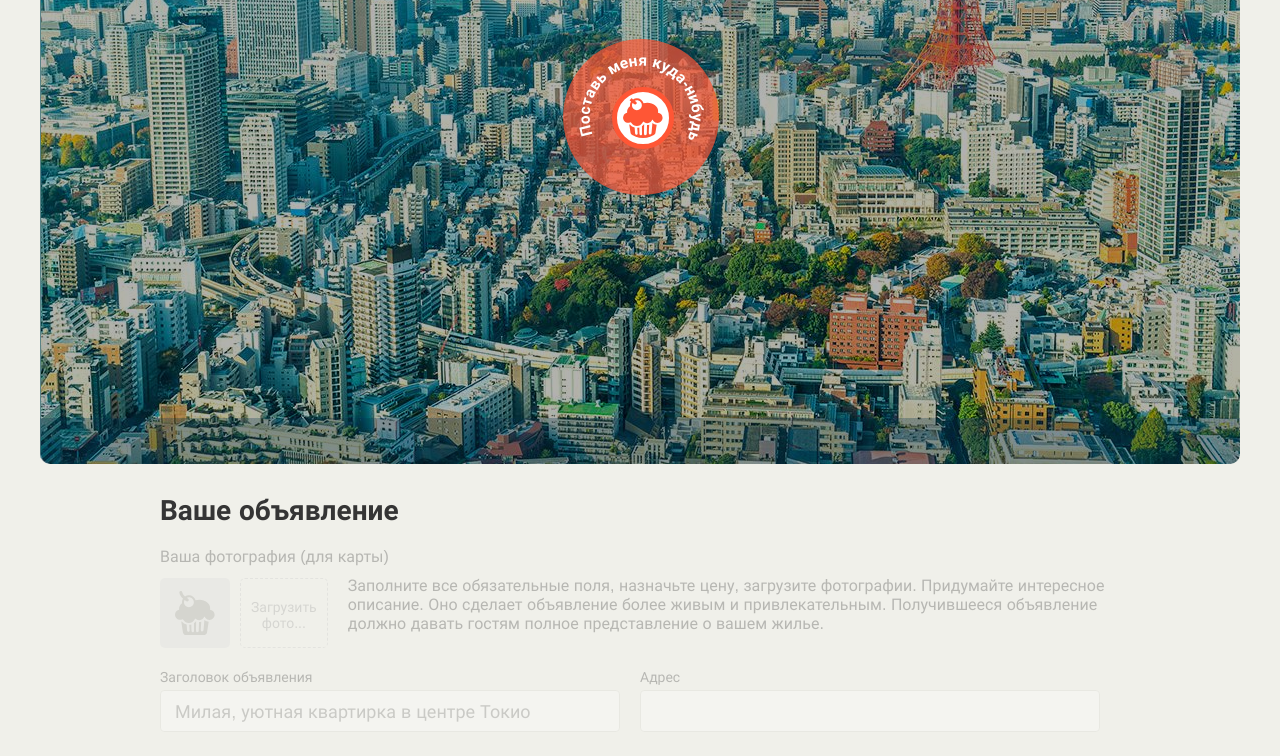
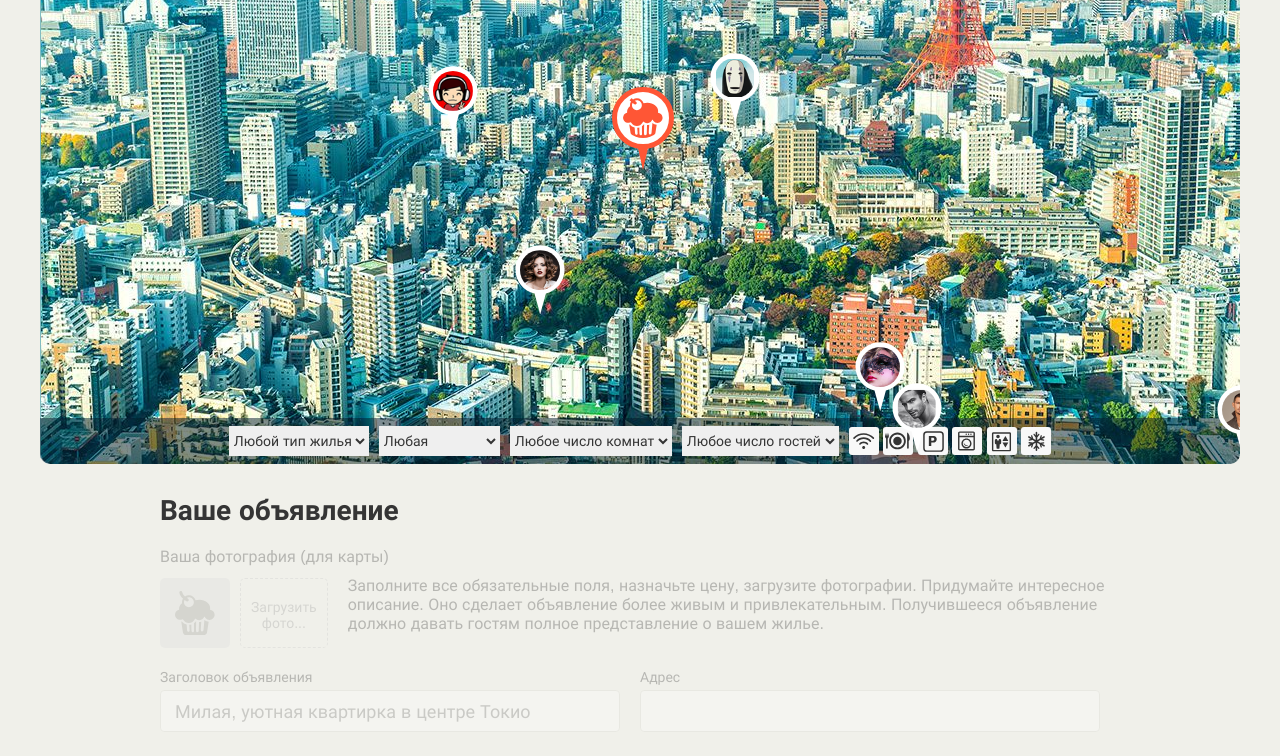
Before and after one commit to EgorBaydashev/684117-keksobooking-21, a website: page index.html in a window 1280 px wide. Shown: the part 286-1042 px from the top of the page. Drawn offline with Linux system fonts and the light colour scheme.

Commit message:
Написана функция для создания массива. На основе данных из массива созданы и отрисованы метки на карте

```diff
--- a/index.html
+++ b/index.html
@@ -247,6 +247,6 @@
       <button class="error__button">Попробовать снова</button>
     </div>
   </template>
-
+  <script src = "js/main.js"></script>
 </body>
 </html>
--- a/js/main.js
+++ b/js/main.js
@@ -0,0 +1,99 @@
+'use strict';
+
+const ADS_QUANTITY = 8;
+const TITLES = ['Уютный дом', 'Шикарные апартаменты', 'Маленькая квартирка', 'Просторная студия', 'Квартира-студия', 'Пентхаус', 'Штаб-квартира президента', 'Резиденция короля'];
+const MIN_PRICE = 0;
+const MAX_PRICE = 1000000;
+const TYPES = ['palace', 'flat', 'house', 'bungalow'];
+const ROOMS = [1, 2, 3, 4, 5];
+const GUESTS = [1, 2, 3, 4, 5, 6, 7, 8];
+const CHECKIN = ['12:00', '13:00', '14:00'];
+const CHECKOUT = ['12:00', '13:00', '14:00'];
+const FEATURES = ['wifi', 'dishwasher', 'parking', 'washer', 'elevator', 'conditioner'];
+const DESCRIPTION = 'Лучший вариант на сегодняшний день!';
+const PHOTOS = ['http://o0.github.io/assets/images/tokyo/hotel1.jpg', 'http://o0.github.io/assets/images/tokyo/hotel2.jpg', 'http://o0.github.io/assets/images/tokyo/hotel3.jpg'];
+const PIN_X_MIN = 0;
+const PIN_X_MAX = 1200;
+const PIN_Y_MIN = 130;
+const PIN_Y_MAX = 630;
+const PIN_X_OFFSET = 50;
+const PIN_Y_OFFSET = 70;
+
+const getRandomNumber = function (min, max) {
+  return Math.floor(Math.random() * (max - min + 1)) + min;
+};
+
+const getRandomValueFromArray = function (arr) {
+  return arr[getRandomNumber(0, arr.length - 1)];
+};
+
+const getArrRandomLength = function (arr) {
+  let result = [];
+  let j = getRandomNumber(1, arr.length);
+  for (let i = 0; i < j; i++) {
+    let element = arr[i];
+    result.push(element);
+  }
+  return result;
+};
+
+const getData = function () {
+  let randomArr = [];
+
+  for (let i = 1; i <= ADS_QUANTITY; i++) {
+    let ad = {
+      author: {
+        avatar: 'img/avatars/user0' + i + '.png'
+      },
+      offer: {
+        title: getRandomValueFromArray(TITLES),
+        address: '',
+        price: getRandomNumber(MIN_PRICE, MAX_PRICE),
+        type: getRandomValueFromArray(TYPES),
+        rooms: getRandomValueFromArray(ROOMS),
+        guests: getRandomValueFromArray(GUESTS),
+        checkin: getRandomValueFromArray(CHECKIN),
+        checkout: getRandomValueFromArray(CHECKOUT),
+        features: getArrRandomLength(FEATURES),
+        description: DESCRIPTION,
+        photos: getArrRandomLength(PHOTOS)
+      },
+      location: {
+        x: getRandomNumber(PIN_X_MIN, PIN_X_MAX),
+        y: getRandomNumber(PIN_Y_MIN, PIN_Y_MAX)
+      }
+    };
+    ad.offer.address = ad.location.x + ', ' + ad.location.y;
+    randomArr.push(ad);
+  }
+  return randomArr;
+};
+
+const similarPinTemplate = document.querySelector('#pin').content.querySelector('.map__pin');
+
+const renderPin = function (ad) {
+  let pinElement = similarPinTemplate.cloneNode(true);
+
+  pinElement.style = 'left: ' + (ad.location.x + PIN_X_OFFSET) + 'px; top: ' + (ad.location.y + PIN_Y_OFFSET) + 'px';
+  pinElement.querySelector('img').src = ad.author.avatar;
+  pinElement.querySelector('img').alt = ad.offer.title;
+
+  return pinElement;
+};
+
+const similarPinList = document.querySelector('.map__pins');
+const resultData = getData();
+
+const renderPins = function () {
+  let fragment = document.createDocumentFragment();
+  for (let i = 0; i < resultData.length; i++) {
+    fragment.appendChild(renderPin(resultData[i]));
+  }
+  similarPinList.appendChild(fragment);
+};
+
+getData();
+renderPins();
+
+const map = document.querySelector('.map');
+map.classList.remove('map--faded');
```
